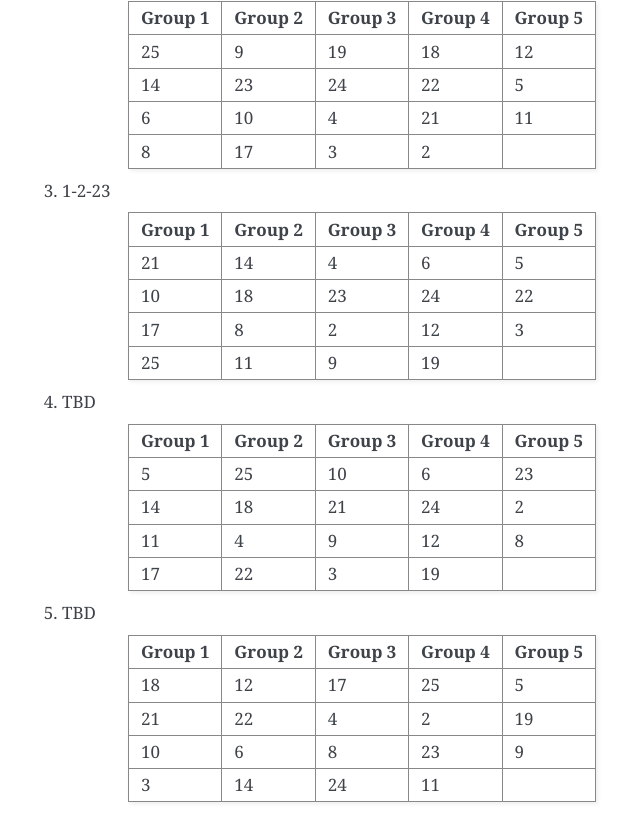
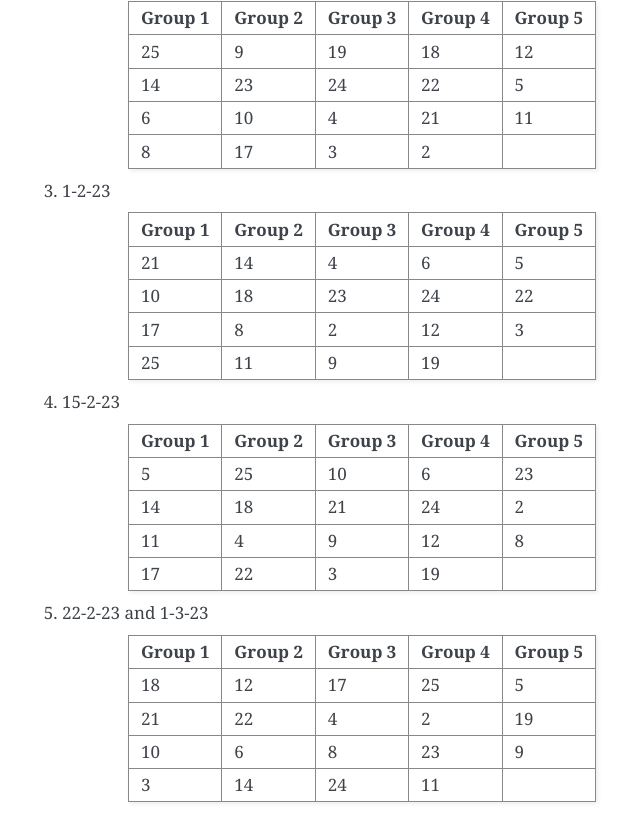
Before and after one commit to saad589/3102, a plain HTML site: page groups.html in a window 1280 px wide. Shown: the part 340-1155 px from the top of the page, without its empty margins (388-1028 px from the left). Drawn offline with Linux system fonts and the light colour scheme.

Commit message:
Lab 4 update

```diff
--- a/groups.html
+++ b/groups.html
@@ -157,7 +157,7 @@
 </tbody>
 </table>
 <ol class="arabic simple" start="4">
-<li><p>TBD</p></li>
+<li><p>15-2-23</p></li>
 </ol>
 <table class="docutils align-default">
 <thead>
@@ -196,7 +196,7 @@
 </tbody>
 </table>
 <ol class="arabic simple" start="5">
-<li><p>TBD</p></li>
+<li><p>22-2-23 and 1-3-23</p></li>
 </ol>
 <table class="docutils align-default">
 <thead>
```
Also changed, not shown: tables.html (+1 -1 lines).
